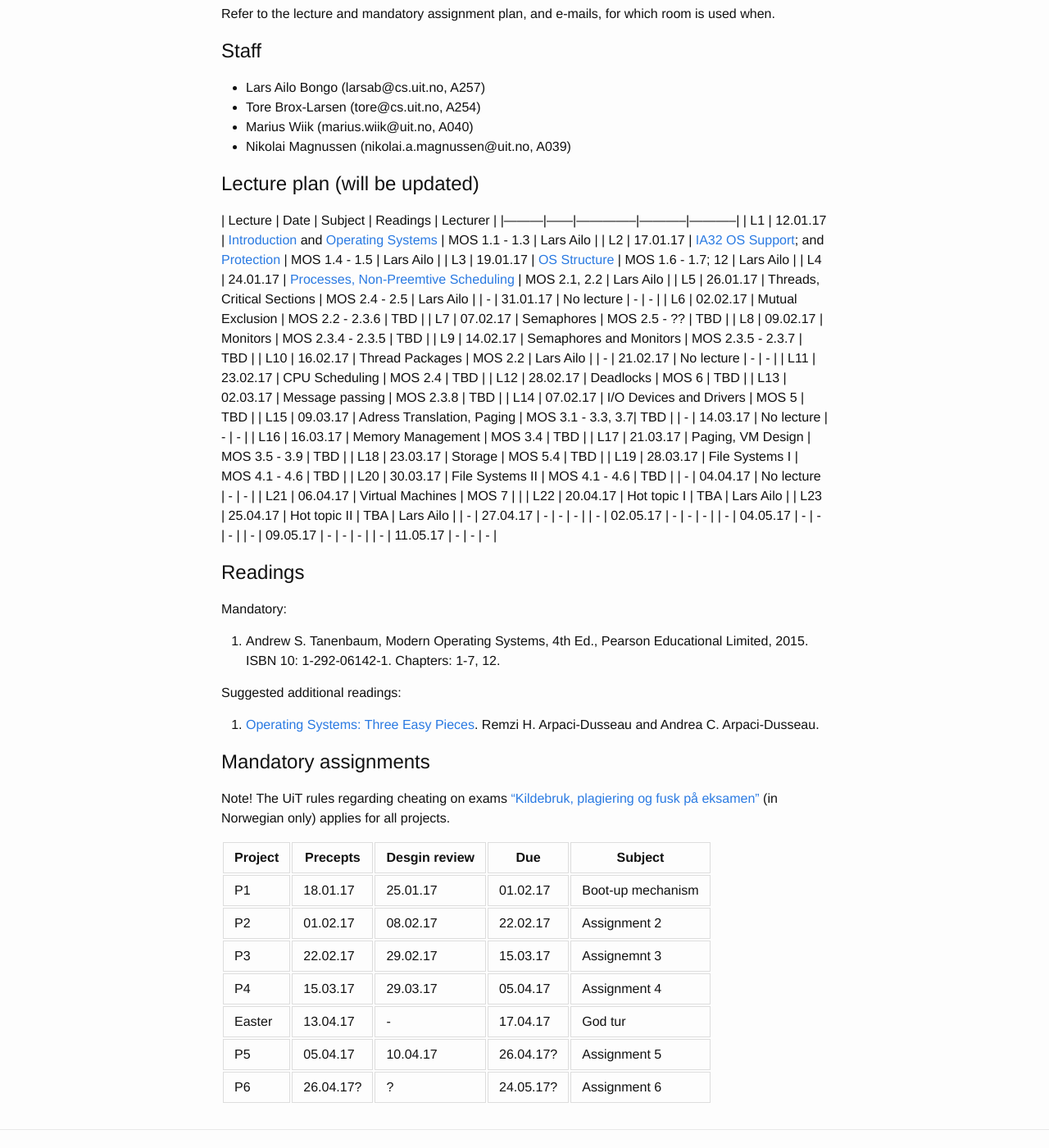
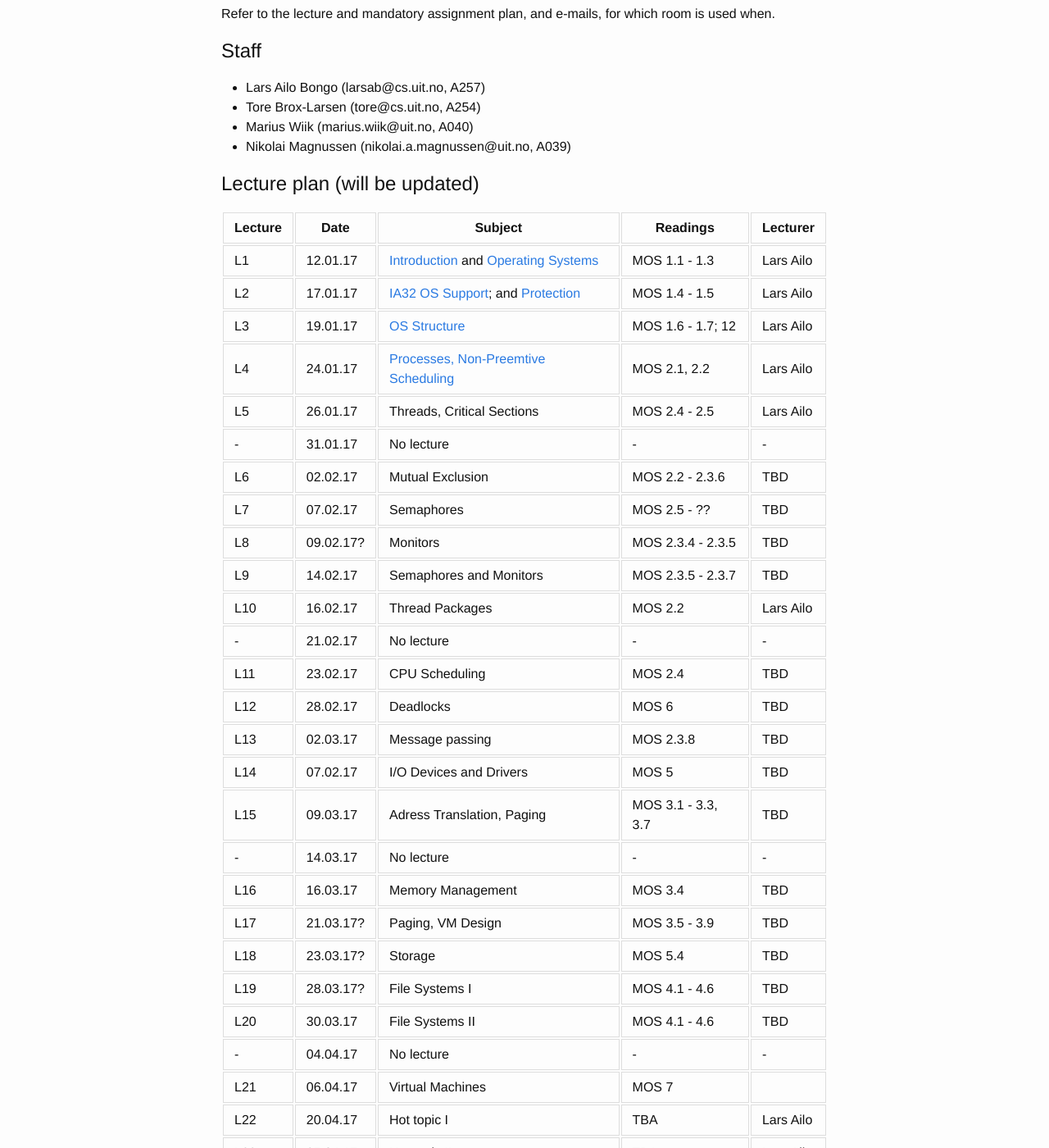
Before and after one commit to uit-inf-2201-s17/uit-inf-2201-s17.github.io, a Jekyll site: the page built from index.md, in a window 1280 px wide and 1400 px high, scrolled down 609 px. Shown: the whole window at 82% size. Built offline with Jekyll 4.4.1, drawn with Linux system fonts in a browser that asks for light colours; part of the change alters nothing that is shown; some of the changed text lies outside the part shown.

Commit message:
Fix lecture table

```diff
--- a/index.md
+++ b/index.md
@@ -44,8 +44,7 @@ Refer to the lecture and mandatory assignment plan, and e-mails, for which room
 | -   | 31.01.17 | No lecture | - | - |
 | L6  | 02.02.17 | Mutual Exclusion | MOS 2.2 - 2.3.6 | TBD |
 | L7  | 07.02.17 | Semaphores | MOS 2.5 - ?? | TBD |
-<!---LAB in Stockholm on 9/2 --->
-| L8  | 09.02.17 | Monitors   | MOS 2.3.4 - 2.3.5 | TBD |
+| L8  | 09.02.17? | Monitors   | MOS 2.3.4 - 2.3.5 | TBD |
 | L9  | 14.02.17 | Semaphores and Monitors | MOS 2.3.5 - 2.3.7 | TBD |
 | L10 | 16.02.17 | Thread Packages | MOS 2.2 | Lars Ailo |
 | -   | 21.02.17 | No lecture | - | - |
@@ -56,11 +55,9 @@ Refer to the lecture and mandatory assignment plan, and e-mails, for which room
 | L15 | 09.03.17 | Adress Translation, Paging | MOS 3.1 - 3.3, 3.7| TBD |
 | -   | 14.03.17 | No lecture | - | - |
 | L16 | 16.03.17 | Memory Management | MOS 3.4 | TBD |
-<!---LAB in Rome on 20/3 - 23/3 --->
-| L17 | 21.03.17 | Paging, VM Design | MOS 3.5 - 3.9 | TBD |
-| L18 | 23.03.17 | Storage | MOS 5.4 | TBD |
-<!---LAB in Palermo on 28/3? --->
-| L19 | 28.03.17 | File Systems I | MOS 4.1 - 4.6 | TBD |
+| L17 | 21.03.17? | Paging, VM Design | MOS 3.5 - 3.9 | TBD |
+| L18 | 23.03.17? | Storage | MOS 5.4 | TBD |
+| L19 | 28.03.17? | File Systems I | MOS 4.1 - 4.6 | TBD |
 | L20 | 30.03.17 | File Systems II | MOS 4.1 - 4.6 | TBD |
 | -   | 04.04.17 | No lecture | - | - |
 | L21 | 06.04.17 | Virtual Machines | MOS 7 | |
@@ -93,6 +90,6 @@ Note! The UiT rules regarding cheating on exams ["Kildebruk, plagiering og fusk
 | P2      | 01.02.17 | 08.02.17 | 22.02.17 | Assignment 2 |
 | P3      | 22.02.17 | 29.02.17 | 15.03.17 | Assignemnt 3 |
 | P4      | 15.03.17 | 29.03.17 | 05.04.17 | Assignment 4 |
+| P5      | 05.04.17 | 10.04.17 | 26.04.17? | Assignment 5 |
 | Easter  | 13.04.17 | -        | 17.04.17 | God tur |
-| P5      | 05.04.17 | 10.04.17 | 26.04.17? | Assignment 5 |
 | P6      | 26.04.17? | ?        | 24.05.17? | Assignment 6 |
```
